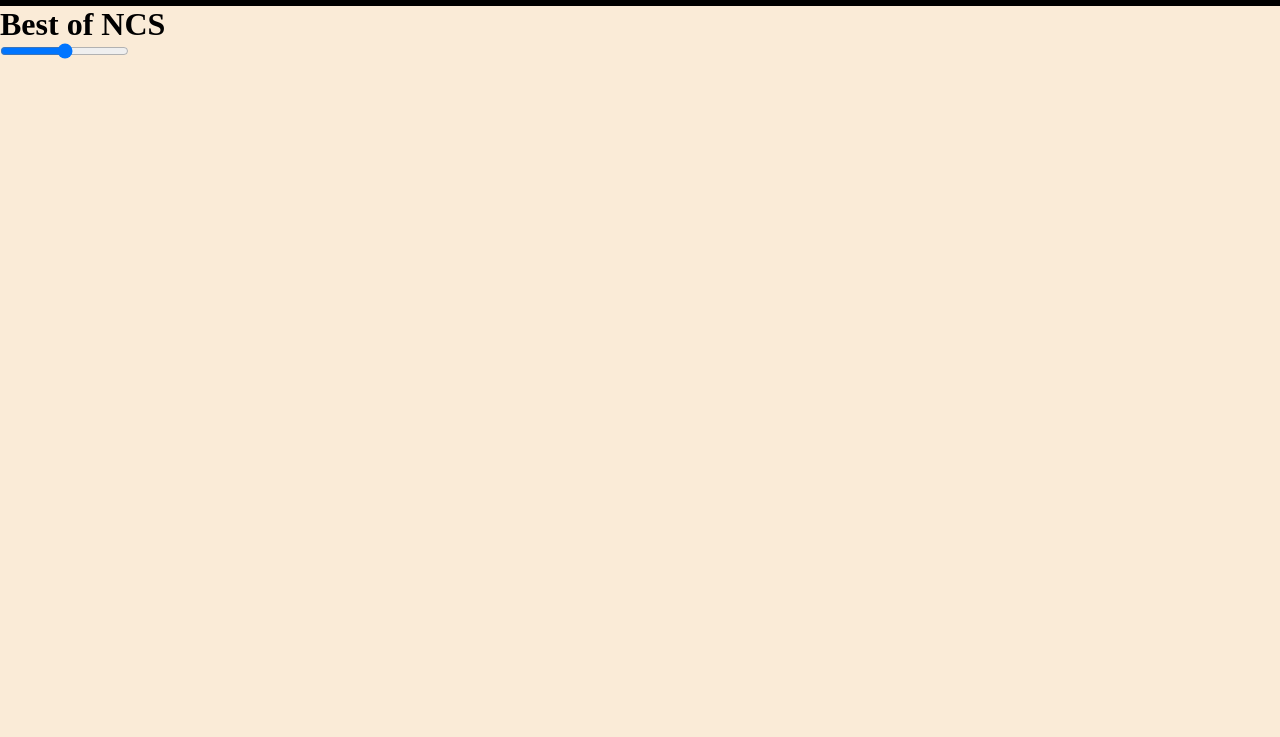
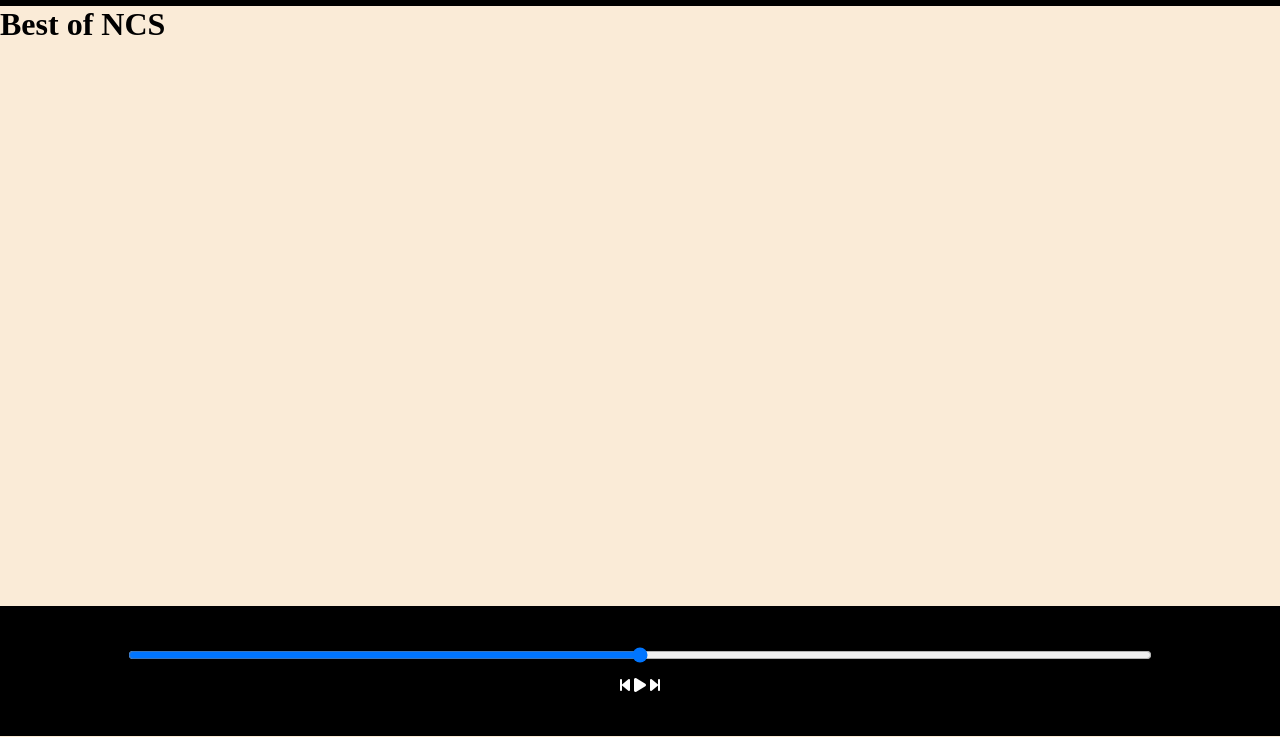
Before and after one commit to Vanshul-Dahiya/music-WebApp, a plain HTML site: page index.html in a window 1280 px wide. Shown: the part 63-800 px from the top of the page. Drawn offline with Linux system fonts and the light colour scheme.

Commit message:
added icons and basic design completed

```diff
--- a/index.html
+++ b/index.html
@@ -25,9 +25,15 @@
     <div class="bottom">
       <input type="range" name="range" id="progressBar" min="0" max="100" />
       <div class="icons">
+        <i class="fa-solid fa-backward-step"></i>
+        <i class="fa-solid fa-play"></i>
+        <i class="fa-solid fa-forward-step"></i>
       </div>
     </div>
-
+    <script
+      src="https://kit.fontawesome.com/050c34cfbc.js"
+      crossorigin="anonymous"
+    ></script>
     <script src="script.js"></script>
   </body>
 </html>
--- a/style.css
+++ b/style.css
@@ -5,9 +5,11 @@
   margin: 0;
   padding: 0;
 }
+
 nav {
   font-family: "Courier New", Courier, monospace;
 }
+
 nav ul {
   display: flex;
   align-items: center;
@@ -16,16 +18,46 @@
   background-color: black;
   color: wheat;
 }
+
 nav ul li {
   padding: 0 32px;
 }
+
 .brand img {
   width: 50px;
   height: 50px;
 }
+
 .brand {
   display: flex;
   align-items: center;
   font-weight: bolder;
   font-size: 1.4rem;
 }
+
+.container {
+  min-height: 75vh;
+}
+
+.bottom {
+  position: sticky;
+  height: 130px;
+  background-color: black;
+  bottom: 0;
+  color: white;
+  display: flex;
+  justify-content: center;
+  align-items: center;
+  flex-direction: column;
+}
+
+.icons {
+  margin-top: 14px;
+}
+.icons i {
+  cursor: pointer;
+}
+
+#progressBar {
+  width: 80vw;
+}
```
Also changed, not shown: images/play-button.png (added).
